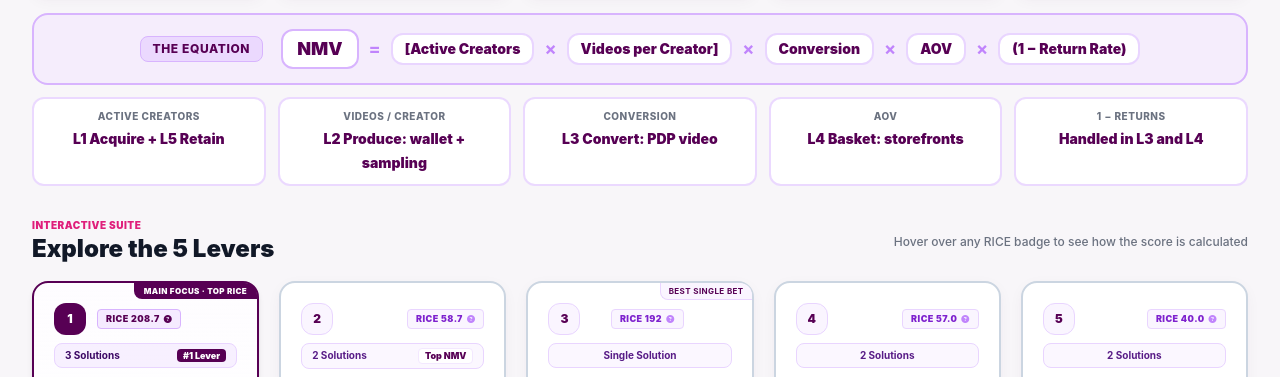
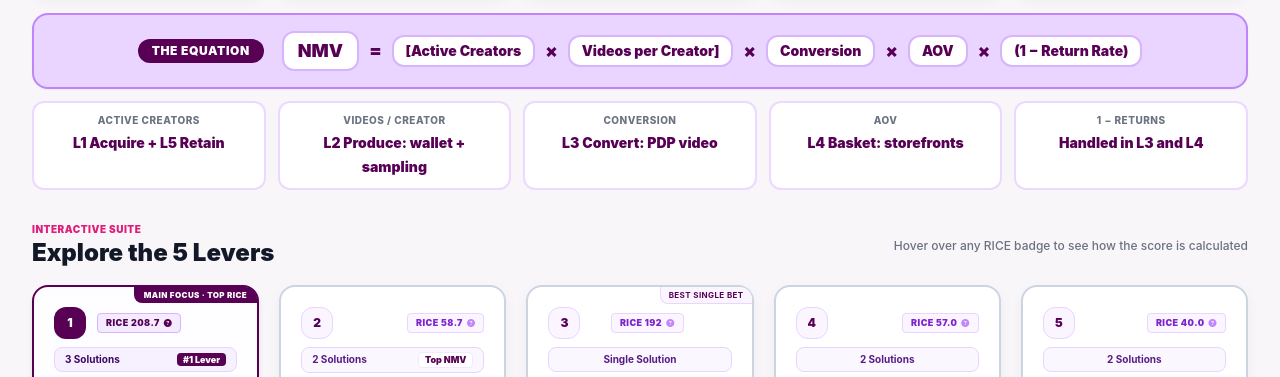
Before and after one commit to aniket-thakare-pm/meesho-dice-prototypes, a plain HTML site: page index.html in a window 1280 px wide. Shown: the part 369-746 px from the top of the page. Drawn offline with nearby package versions, Linux system fonts and the light colour scheme.

Commit message:
style(equation): deepen purple background tint to purple-200 with bold purple-400 border for strong visual contrast

```diff
--- a/index.html
+++ b/index.html
@@ -160,21 +160,21 @@
 
     </div>
 
-    <!-- SECTION 2: EQUATION BANNER (CENTERED WITH DISTINCT LOW-OPACITY BACKGROUND) -->
-    <div class="w-full max-w-[1440px] bg-purple-100/60 border-2 border-purple-300 rounded-2xl py-3.5 px-4 sm:px-6 shadow-xs mb-3">
+    <!-- SECTION 2: EQUATION BANNER (CENTERED WITH DISTINCT RICH PURPLE TINT) -->
+    <div class="w-full max-w-[1440px] bg-purple-200 border-2 border-purple-400 rounded-2xl py-4 px-4 sm:px-6 shadow-sm mb-3">
         <div class="w-full flex flex-wrap items-center justify-center gap-2 sm:gap-2.5 text-center">
-            <span class="text-[#570054] font-extrabold uppercase tracking-wider text-[11px] sm:text-xs bg-purple-200/80 px-3 py-1 rounded-lg border border-purple-300 mr-1 sm:mr-2">The Equation</span>
+            <span class="text-white font-black uppercase tracking-wider text-[11px] sm:text-xs bg-[#570054] px-3.5 py-1 rounded-xl shadow-xs mr-1 sm:mr-2">The Equation</span>
             <span class="bg-white border-2 border-purple-300 text-[#570054] px-3.5 py-1 rounded-xl shadow-xs font-black text-sm sm:text-base md:text-lg">NMV</span>
-            <span class="text-purple-400 font-bold text-base sm:text-lg">=</span>
-            <span class="bg-white border-2 border-purple-200 text-[#570054] px-3 py-1 rounded-xl shadow-xs text-xs sm:text-sm font-black">[Active Creators</span>
-            <span class="text-purple-400 font-bold text-base sm:text-lg">&times;</span>
-            <span class="bg-white border-2 border-purple-200 text-[#570054] px-3 py-1 rounded-xl shadow-xs text-xs sm:text-sm font-black">Videos per Creator]</span>
-            <span class="text-purple-400 font-bold text-base sm:text-lg">&times;</span>
-            <span class="bg-white border-2 border-purple-200 text-[#570054] px-3 py-1 rounded-xl shadow-xs text-xs sm:text-sm font-black">Conversion</span>
-            <span class="text-purple-400 font-bold text-base sm:text-lg">&times;</span>
-            <span class="bg-white border-2 border-purple-200 text-[#570054] px-3 py-1 rounded-xl shadow-xs text-xs sm:text-sm font-black">AOV</span>
-            <span class="text-purple-400 font-bold text-base sm:text-lg">&times;</span>
-            <span class="bg-white border-2 border-purple-200 text-[#570054] px-3 py-1 rounded-xl shadow-xs text-xs sm:text-sm font-black">(1 &minus; Return Rate)</span>
+            <span class="text-[#570054] font-black text-base sm:text-lg">=</span>
+            <span class="bg-white border-2 border-purple-300 text-[#570054] px-3 py-1 rounded-xl shadow-xs text-xs sm:text-sm font-black">[Active Creators</span>
+            <span class="text-[#570054] font-black text-base sm:text-lg">&times;</span>
+            <span class="bg-white border-2 border-purple-300 text-[#570054] px-3 py-1 rounded-xl shadow-xs text-xs sm:text-sm font-black">Videos per Creator]</span>
+            <span class="text-[#570054] font-black text-base sm:text-lg">&times;</span>
+            <span class="bg-white border-2 border-purple-300 text-[#570054] px-3 py-1 rounded-xl shadow-xs text-xs sm:text-sm font-black">Conversion</span>
+            <span class="text-[#570054] font-black text-base sm:text-lg">&times;</span>
+            <span class="bg-white border-2 border-purple-300 text-[#570054] px-3 py-1 rounded-xl shadow-xs text-xs sm:text-sm font-black">AOV</span>
+            <span class="text-[#570054] font-black text-base sm:text-lg">&times;</span>
+            <span class="bg-white border-2 border-purple-300 text-[#570054] px-3 py-1 rounded-xl shadow-xs text-xs sm:text-sm font-black">(1 &minus; Return Rate)</span>
         </div>
     </div>
 
```
Also changed, not shown: index_meesho_style.html (+13 -13 lines).
